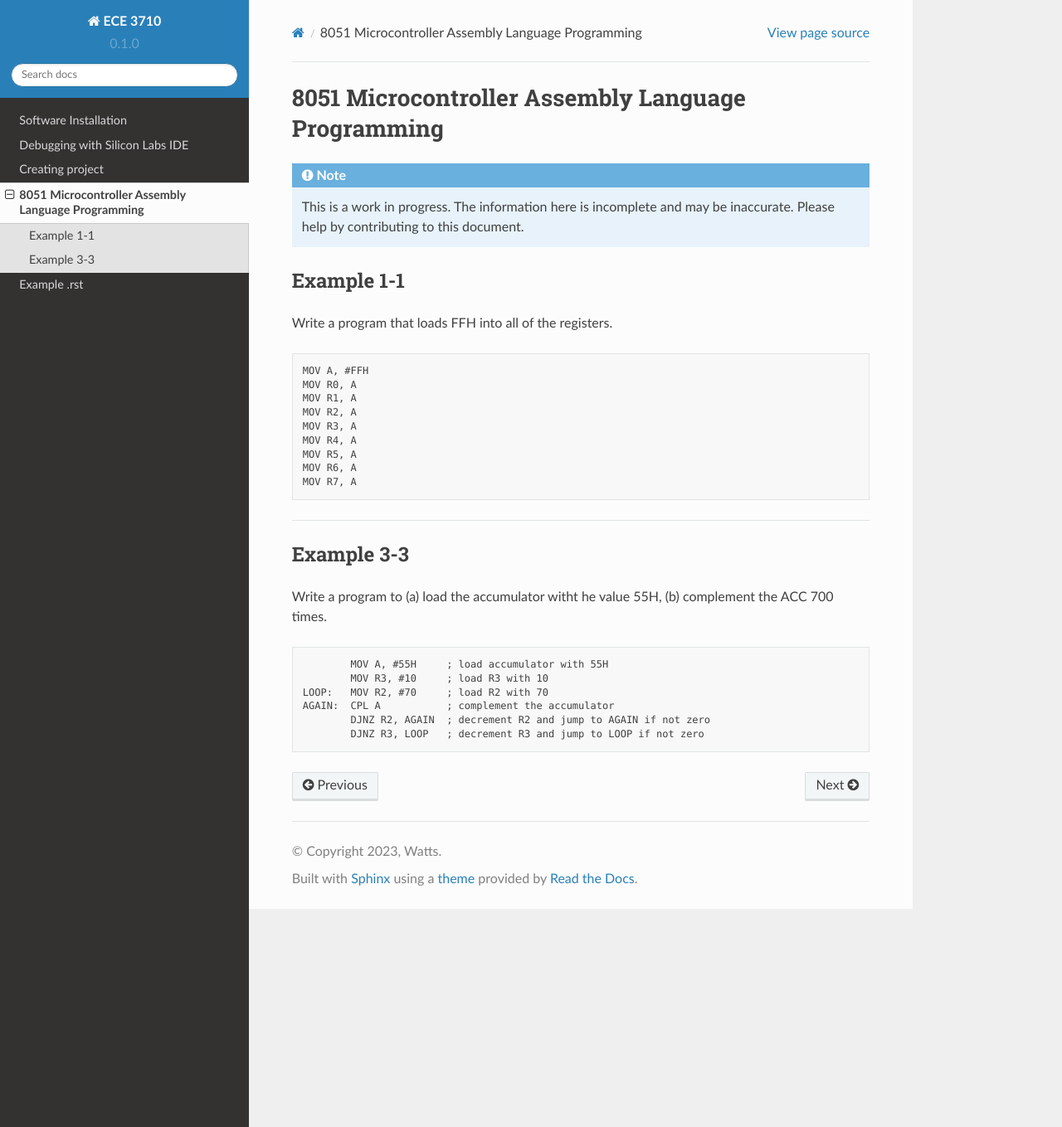
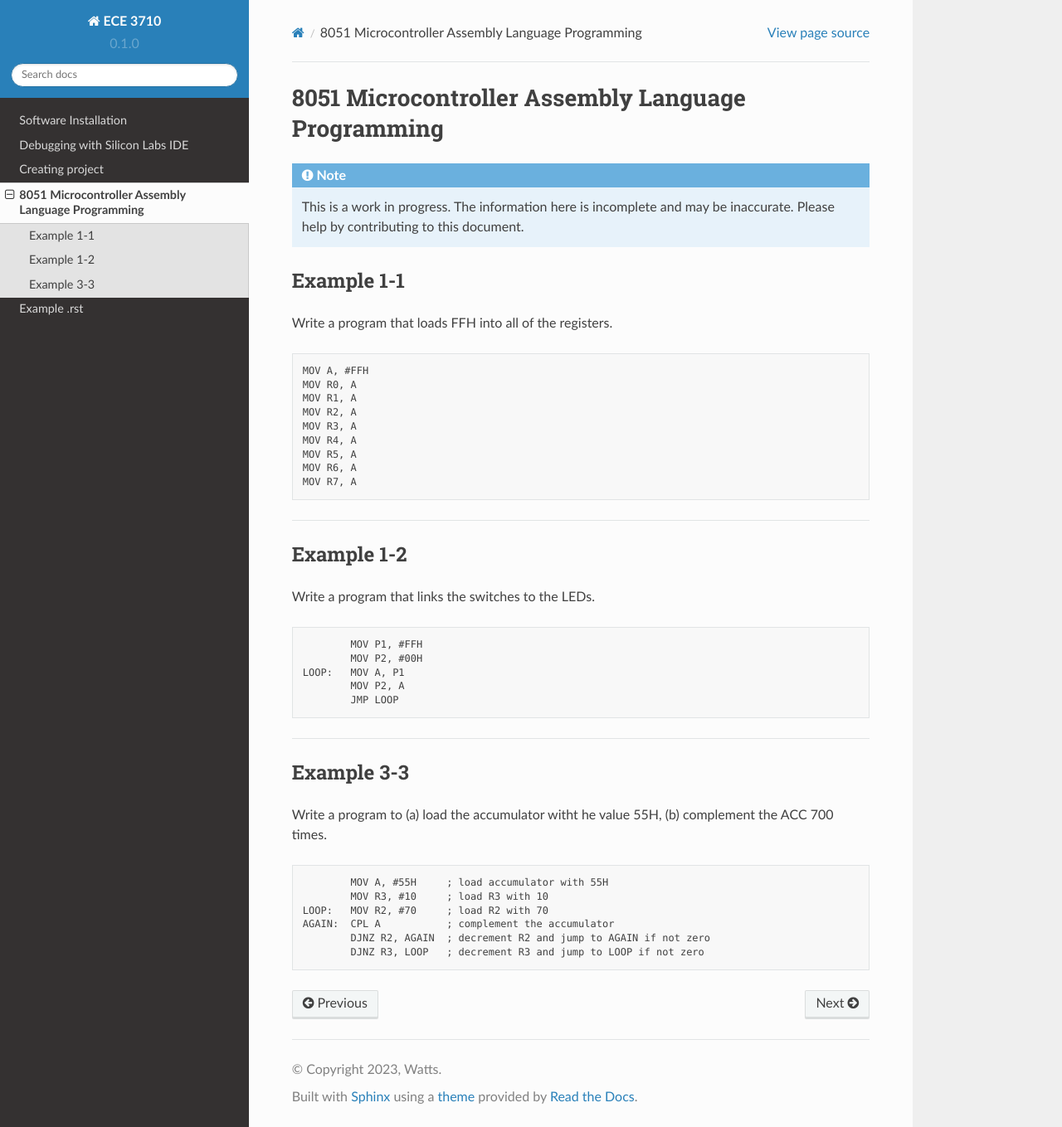
Before and after one commit to wattsjake/ece3710-notes, a Sphinx documentation site: the page built from docs/source/assembly.rst, in a window 1280 px wide and 1359 px high. Shown: the whole window at 83% size. Built offline with Sphinx 7.4.7 and the Read the Docs theme 2.0.0, drawn with Linux system fonts in a browser that asks for light colours.

Commit message:
added to aseembly

```diff
--- a/docs/source/assembly.rst
+++ b/docs/source/assembly.rst
@@ -24,6 +24,21 @@ Write a program that loads FFH into all of the registers.
 
 ----------------
 
+Example 1-2
+-----------
+
+Write a program that links the switches to the LEDs.
+
+.. code-block:: assembly
+
+            MOV P1, #FFH
+            MOV P2, #00H
+    LOOP:   MOV A, P1
+            MOV P2, A
+            JMP LOOP
+
+----------------
+
 Example 3-3
 -----------
 
```
